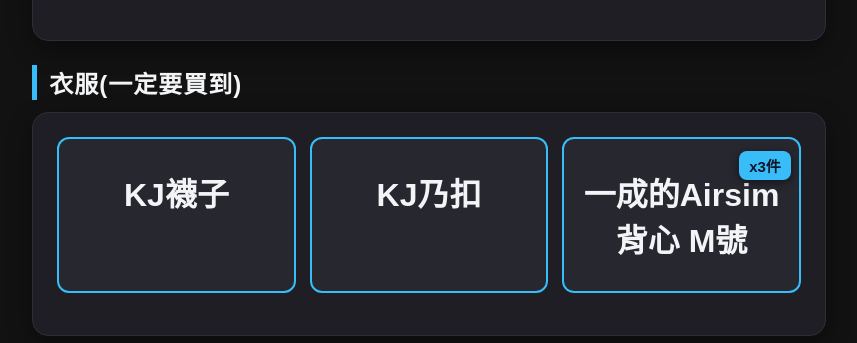
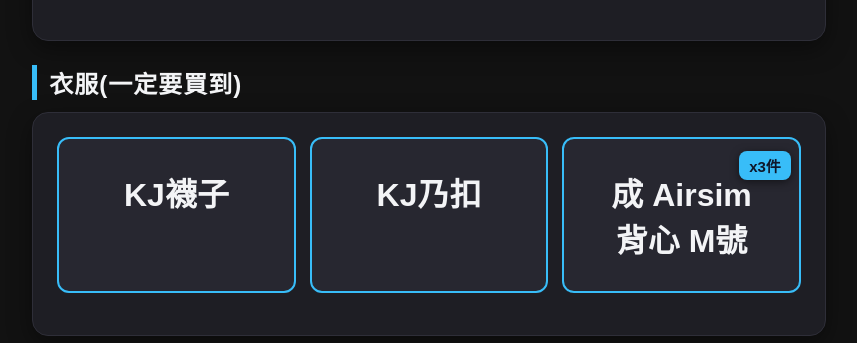
Before and after one commit to j28465/ShoppingList, a plain HTML site: page index.html in a window 1280 px wide. Shown: the part 1420-1763 px from the top of the page, without its empty margins (211-1068 px from the left). Drawn offline with Linux system fonts and the light colour scheme.

Commit message:
錯誤修正

```diff
--- a/index.html
+++ b/index.html
@@ -248,7 +248,7 @@
         <div>
           <div class="box noImage" data-val="27">KJ襪子</div>
           <div class="box noImage" data-val="28">KJ乃扣</div>
-          <div class="box noImage" data-val="30">一成的Airsim <br />背心 M號 <b>x3件</b></div>
+          <div class="box noImage" data-val="31">成 Airsim<br />背心 M號 <b>x3件</b></div>
         </div>
       </div>
       <h2>Tower Records</h2>
```
